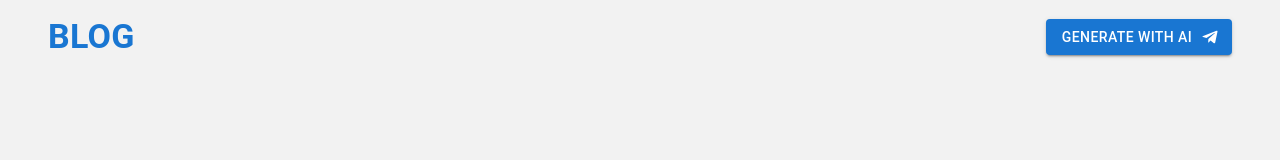
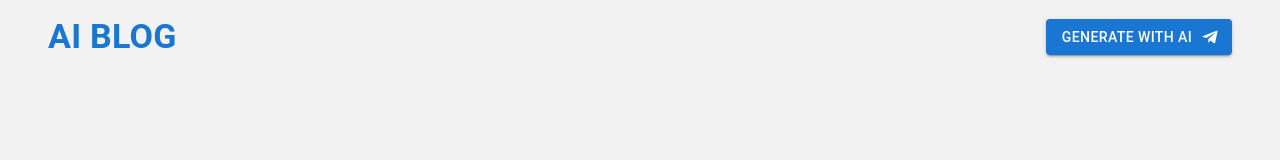
Before and after one commit to adebayooriyomi/AI-Blog, a Next.js app: page / in a window 1280 px wide. Shown: the top 160 px of the page. Built offline with nearby package versions, Linux system fonts and the light colour scheme.

Commit message:
Change name

```diff
--- a/src/app/page.tsx
+++ b/src/app/page.tsx
@@ -97,7 +97,7 @@ export default function Home() {
   return (
     <main className={styles.main}>
       <Stack direction={'row'} justifyContent={'space-between'} alignItems={'center'} sx={{padding: '0 1rem'}}>
-        <Typography variant="h4" color="primary" sx={{fontWeight: 'bold'}}>BLOG</Typography>
+        <Typography variant="h4" color="primary" sx={{fontWeight: 'bold'}}>AI BLOG</Typography>
         <Button variant="contained" endIcon={<Telegram />} onClick={handleShowAIModal}>
           Generate with AI
         </Button>
```
